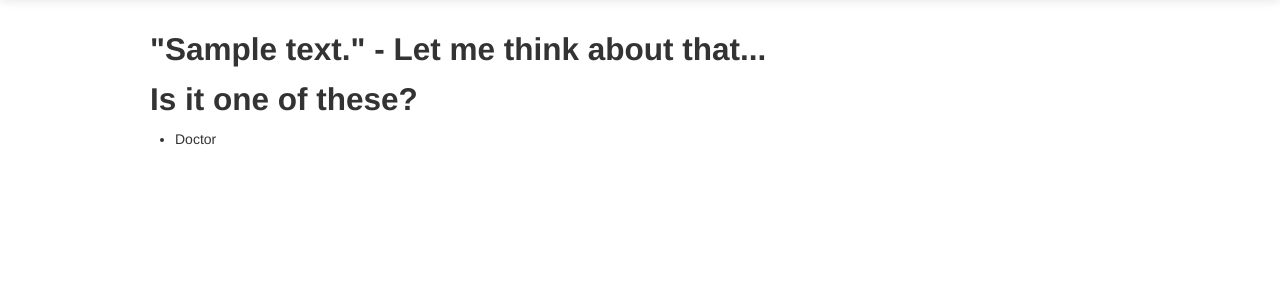
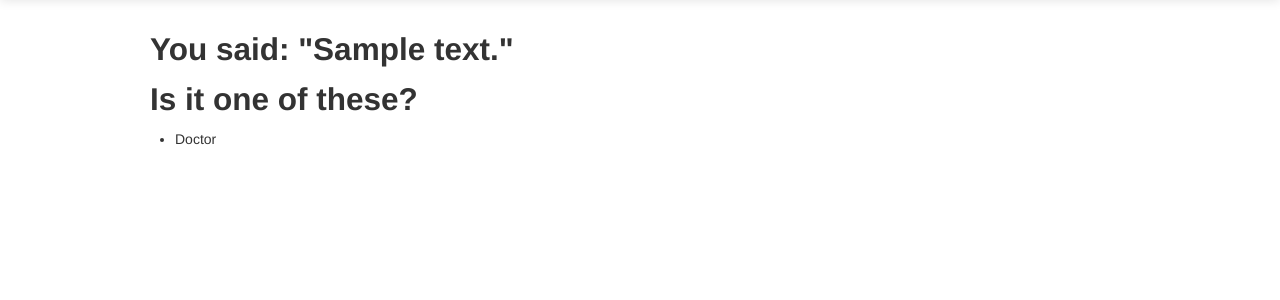
Before and after one commit to puntofisso/LMIforall, a Django app: template advisor/templates/q2-a-response.html in a window 1280 px wide. Shown: the part 41-341 px from the top of the page. Run offline with Django 3.2, Linux system fonts and the light colour scheme; the template is opened without the code that fills it: most values are stand-ins (such as "Sample title", 1, 10 or a date in 2020); some libraries are stand-ins or nearby versions.

Commit message:
Rearranges answer string

```diff
--- a/advisor/templates/q2-a-response.html
+++ b/advisor/templates/q2-a-response.html
@@ -15,7 +15,7 @@
 
   	    {% block content %}
   	    <div id="Q2-a-response" class="row">
-  	    	<h2>"{{answer_string}}" - Let me think about that...</h2>
+  	    	<h2>You said: "{{answer_string}}"</h2>
   	    	<h2>Is it one of these?</h2>
   	    	<ul>
   	    		<li>Doctor</li>
```
